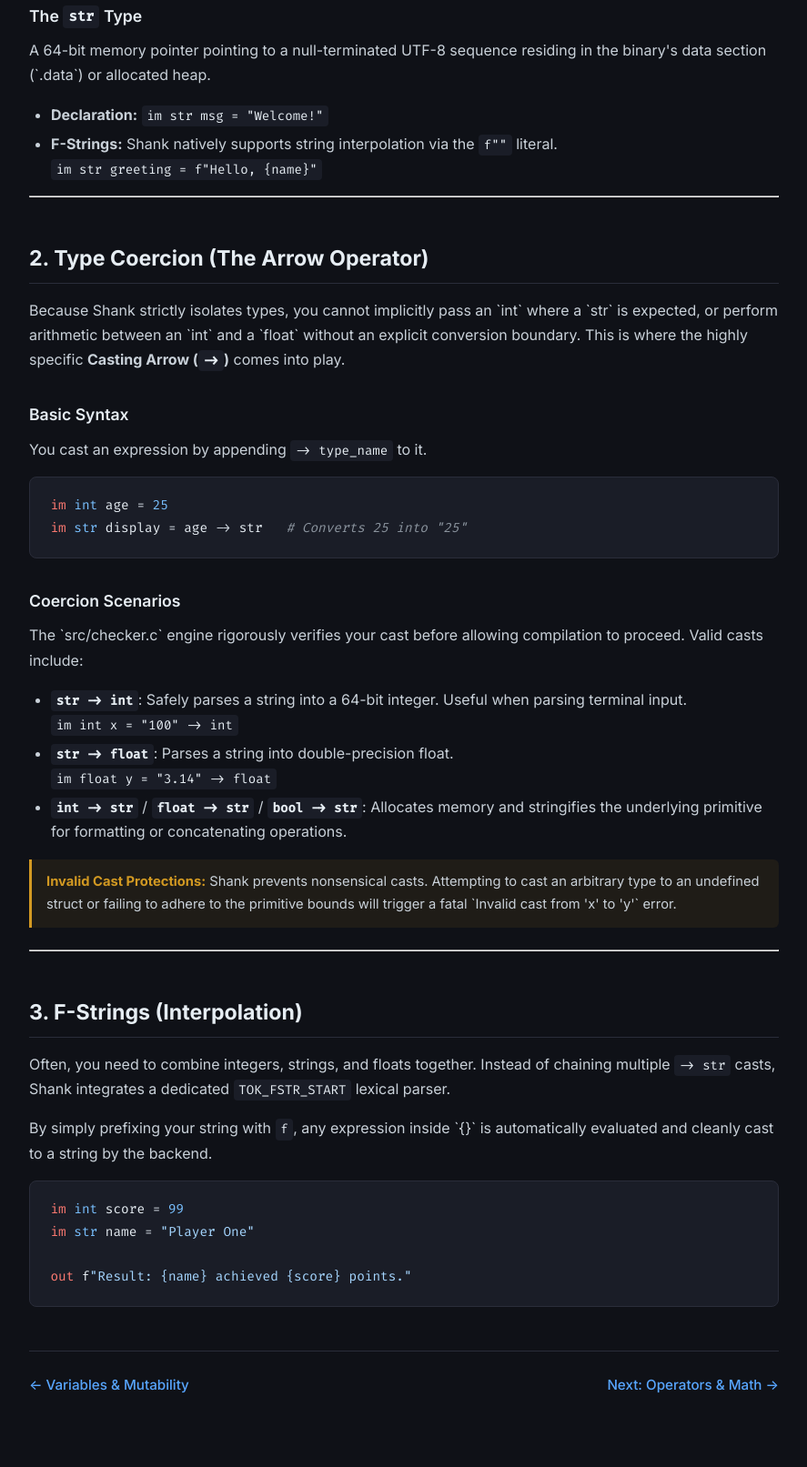
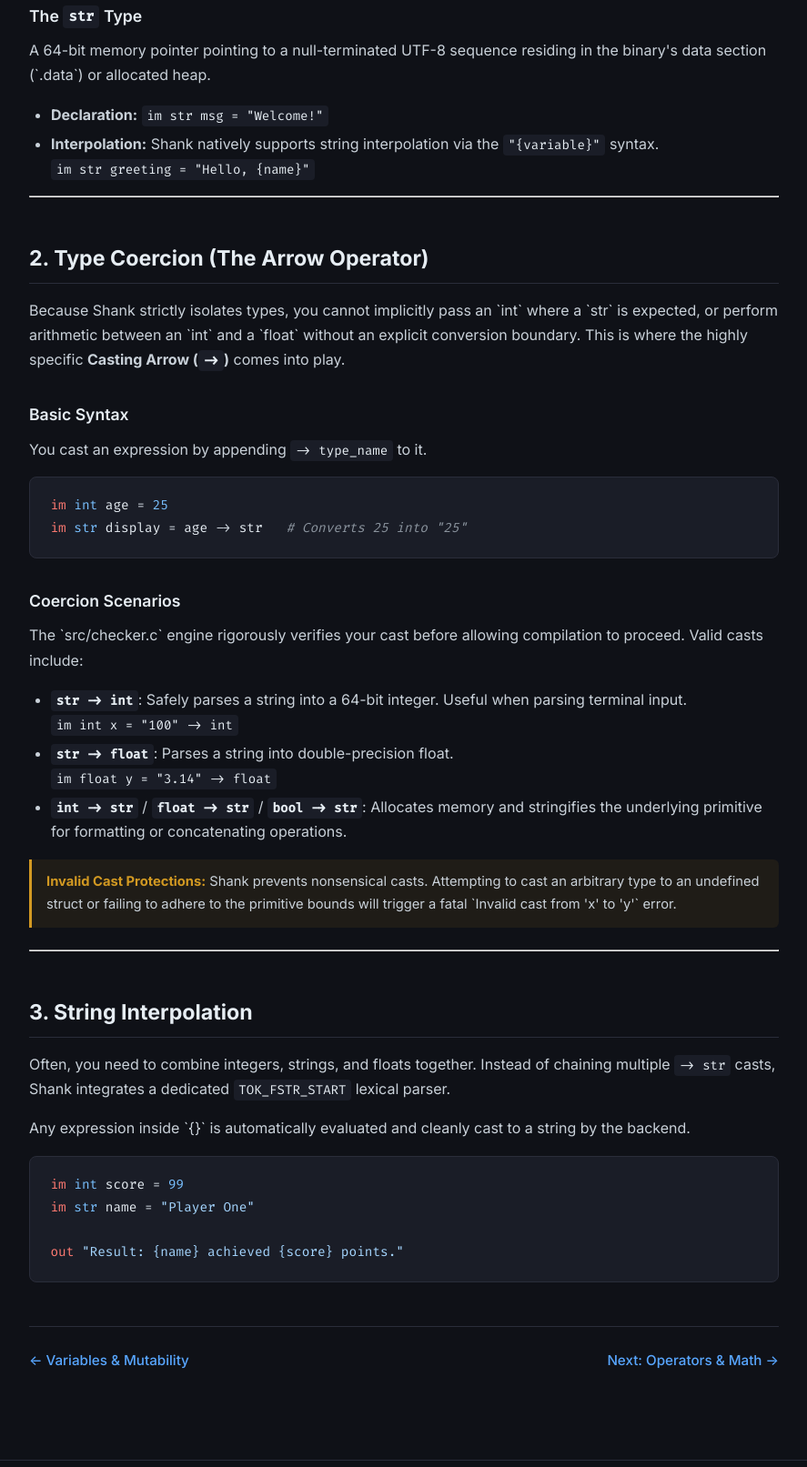
Before and after one commit to shashankxingh/shank, a website: page website/docs-types.html in a window 1280 px wide. Shown: the part 1260-2873 px from the top of the page at 91% size, without its empty margins (316-1203 px from the left). Drawn offline with Linux system fonts and the light colour scheme.

Commit message:
Docs: fix string interpolation format and put parentheses requirement based on feedback

```diff
--- a/website/docs-types.html
+++ b/website/docs-types.html
@@ -65,7 +65,7 @@
             <p>A 64-bit memory pointer pointing to a null-terminated UTF-8 sequence residing in the binary's data section (`.data`) or allocated heap.</p>
             <ul>
                 <li><strong>Declaration:</strong> <code class="inline">im str msg = "Welcome!"</code></li>
-                <li><strong>F-Strings:</strong> Shank natively supports string interpolation via the <code class="inline">f""</code> literal. <br> <code class="inline">im str greeting = f"Hello, {name}"</code></li>
+                <li><strong>Interpolation:</strong> Shank natively supports string interpolation via the <code class="inline">"{variable}"</code> syntax. <br> <code class="inline">im str greeting = "Hello, {name}"</code></li>
             </ul>
 
             <hr>
@@ -95,14 +95,14 @@
 
             <hr>
 
-            <h2>3. F-Strings (Interpolation)</h2>
+            <h2>3. String Interpolation</h2>
             <p>Often, you need to combine integers, strings, and floats together. Instead of chaining multiple <code class="inline">-&gt; str</code> casts, Shank integrates a dedicated <code class="inline">TOK_FSTR_START</code> lexical parser.</p>
-            <p>By simply prefixing your string with <code class="inline">f</code>, any expression inside `{}` is automatically evaluated and cleanly cast to a string by the backend.</p>
+            <p>Any expression inside `{}` is automatically evaluated and cleanly cast to a string by the backend.</p>
 
             <pre><code><span class="kw">im</span> <span class="type">int</span> score <span class="op">=</span> <span class="num">99</span>
 <span class="kw">im</span> <span class="type">str</span> name <span class="op">=</span> <span class="str">"Player One"</span>
 
-<span class="kw">out</span> f<span class="str">"Result: {name} achieved {score} points."</span></code></pre>
+<span class="kw">out</span> <span class="str">"Result: {name} achieved {score} points."</span></code></pre>
 
             <div class="page-nav">
                 <a href="docs-variables.html">← Variables & Mutability</a>
```
Also changed, not shown: website/docs-conditionals.html (+1 -1 lines), website/docs-functions.html (+1 -1 lines), website/docs-loops.html (+1 -1 lines), website/docs-variables.html (+2 -3 lines).
